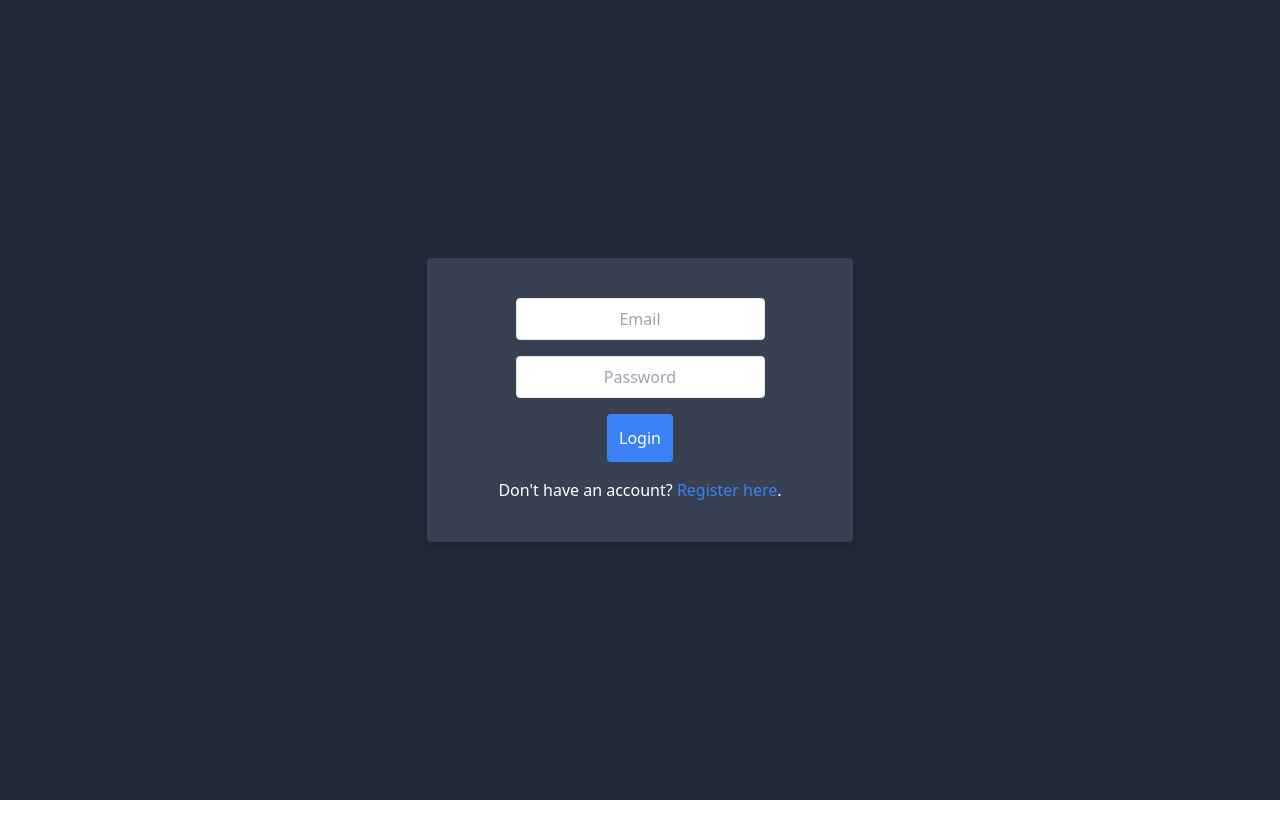
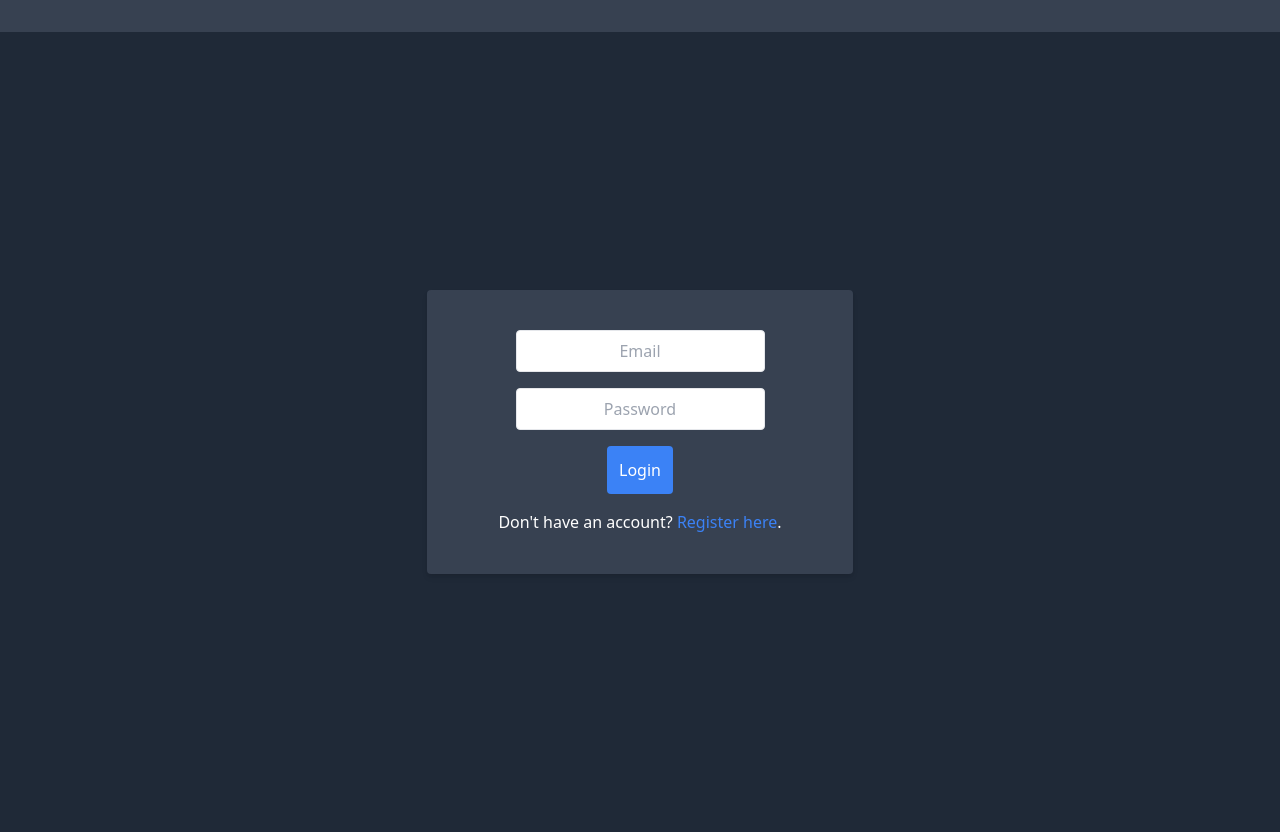
Before and after one commit to Spidey507/task-manager, a Vue app in the folder task-manager-ui/: page /login in a window 1280 px wide. Before the commit the page ends 800 px from the top, so only its background shows below. Built offline with nearby package versions, Linux system fonts and the light colour scheme.

Commit message:
fixed logout button

```diff
--- a/task-manager-ui/src/App.vue
+++ b/task-manager-ui/src/App.vue
@@ -3,8 +3,20 @@
     <head>
       <link rel="stylesheet" href="https://cdn.jsdelivr.net/npm/tailwindcss@2.2.19/dist/tailwind.min.css">
     </head>
-    <router-view></router-view>
-    <button v-if="authStatus" @click="logout">Logout</button>
+    <div class="bg-gray-800 h-screen flex flex-col">
+      <!-- Navbar -->
+      <div class="bg-gray-700 p-4 flex justify-between items-center">
+        <!-- Welcome message and logout button -->
+        <div class="text-white">
+          <!-- Welcome, {{ getUsername() }}! -->
+        </div>
+        <div class="flex items-center">
+          <!-- Logout button -->
+          <button v-if="authStatus" @click="logout" class="bg-red-700 text-white p-2 rounded">Logout</button>
+        </div>
+      </div>
+      <router-view></router-view>
+    </div>
   </div>
 </template>
 
@@ -36,6 +48,4 @@ export default {
 
 
 
-<style>
-
-</style>
+<style></style>
```
